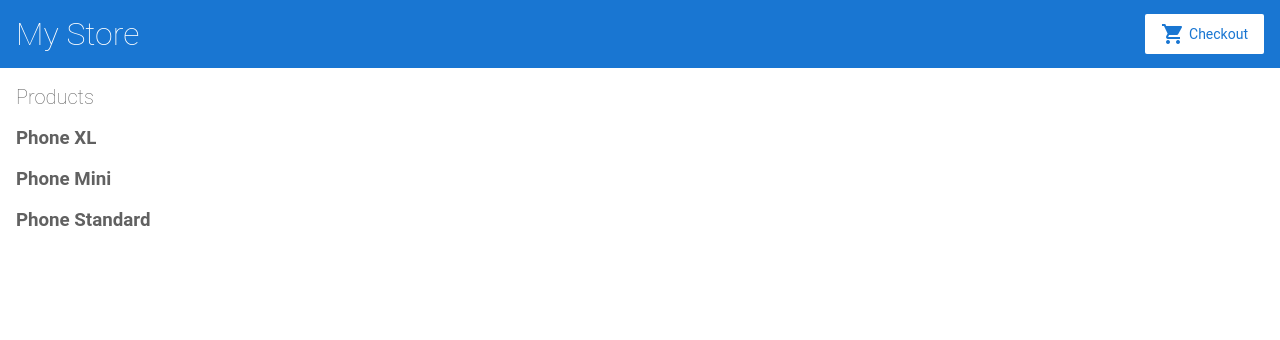
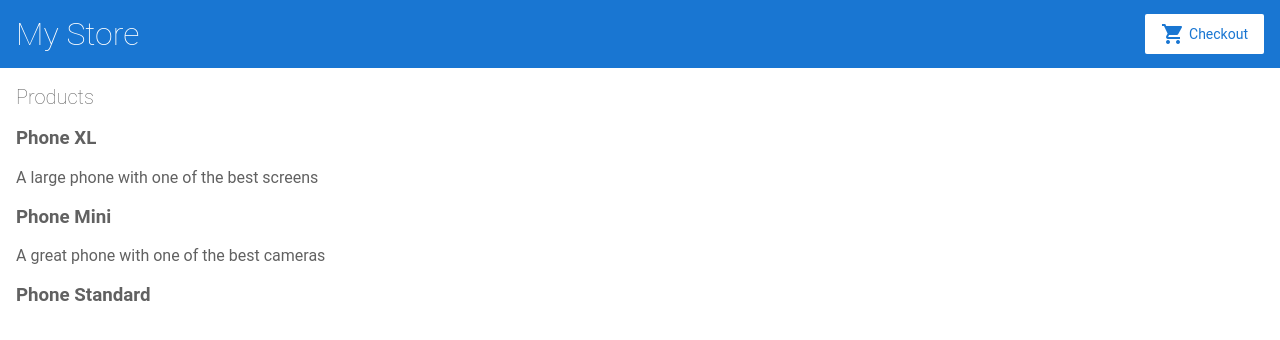
Before and after one commit to peleyal/angular-fusion, an Angular app: page / in a window 1280 px wide. Shown: the top 340 px of the page. Built offline with nearby package versions, Linux system fonts and the light colour scheme.

Commit message:
second commit

```diff
--- a/src/app/product-list/product-list.component.html
+++ b/src/app/product-list/product-list.component.html
@@ -5,6 +5,7 @@
   <h3>
       {{ product.name }}
   </h3>
+  {{ product.description }}
 
 </div>
 
```
